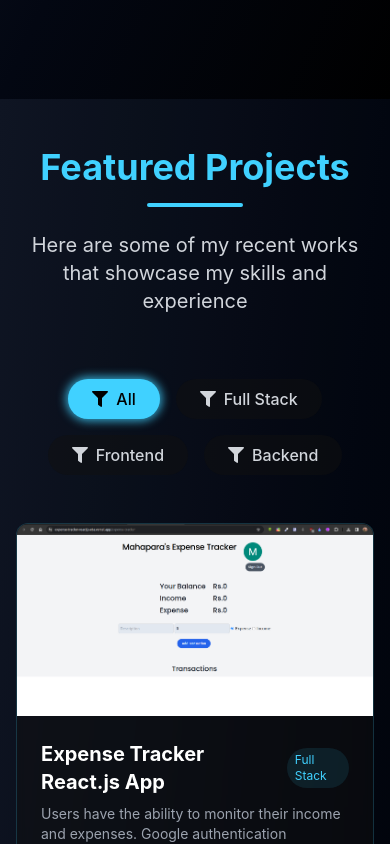
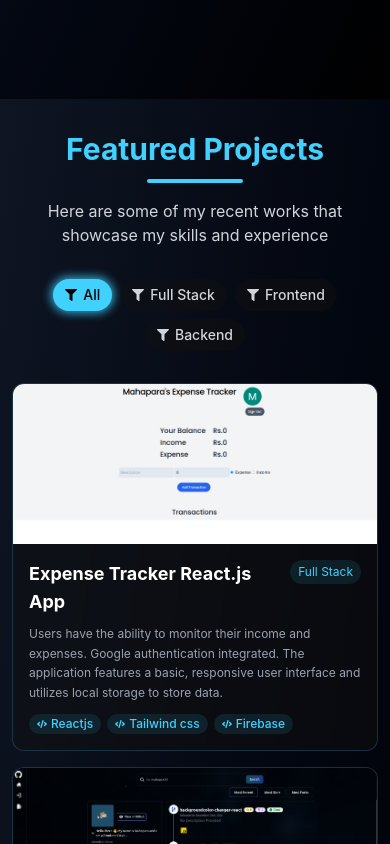
Before and after one commit to mahapara24/portfolio, a React (Vite) app: page /projects in a window 390 px wide. Shown: the part 6840-7684 px from the top of the page. Built offline with nearby package versions, Linux system fonts and the light colour scheme.

Commit message:
certificate section updated

```diff
--- a/src/components/Project/Projects.jsx
+++ b/src/components/Project/Projects.jsx
@@ -125,19 +125,19 @@ const Projects = () => {
         <div className="absolute inset-0 bg-[radial-gradient(circle_at_center,_var(--tw-gradient-stops))] from-custom-red/20 via-transparent to-transparent animate-pulse"></div>
       </div>
 
-      <div className="w-full max-w-7xl mx-auto px-4 py-12 md:py-16 relative z-10">
+      <div className="w-full max-w-7xl mx-auto px-3 sm:px-4 py-8 sm:py-12 md:py-16 relative z-10">
         <motion.div
           initial={{ opacity: 0, y: -20 }}
           whileInView={{ opacity: 1, y: 0 }}
           transition={{ duration: 0.6 }}
           viewport={{ once: true }}
-          className="text-center mb-16"
+          className="text-center mb-8 sm:mb-12 md:mb-16"
         >
-          <h2 className="text-4xl md:text-5xl font-bold text-custom-red mb-4">
+          <h2 className="text-3xl sm:text-4xl md:text-5xl font-bold text-custom-red mb-3 sm:mb-4">
             Featured Projects
           </h2>
-          <div className="w-24 h-1 bg-custom-red mx-auto rounded-full mb-6"></div>
-          <p className="text-xl text-gray-300 max-w-2xl mx-auto">
+          <div className="w-24 h-1 bg-custom-red mx-auto rounded-full mb-4 sm:mb-6"></div>
+          <p className="text-base sm:text-lg md:text-xl text-gray-300 max-w-2xl mx-auto px-4">
             Here are some of my recent works that showcase my skills and experience
           </p>
         </motion.div>
@@ -148,7 +148,7 @@ const Projects = () => {
           whileInView={{ opacity: 1, y: 0 }}
           transition={{ duration: 0.6 }}
           viewport={{ once: true }}
-          className="flex justify-center gap-4 mb-12 flex-wrap"
+          className="flex justify-center gap-2 sm:gap-4 mb-8 sm:mb-12 flex-wrap px-2"
         >
           {categories.map((category) => (
             <motion.button
@@ -156,12 +156,12 @@ const Projects = () => {
               whileHover={{ scale: 1.05 }}
               whileTap={{ scale: 0.95 }}
               onClick={() => setActiveFilter(category)}
-              className={`px-6 py-2 rounded-full font-medium transition-all duration-300 flex items-center gap-2
+              className={`px-3 sm:px-6 py-1.5 sm:py-2 rounded-full text-sm sm:text-base font-medium transition-all duration-300 flex items-center gap-1.5 sm:gap-2 touch-manipulation
                 ${activeFilter === category
                   ? 'bg-custom-red text-black shadow-glow-custom-red'
                   : 'bg-dark-gray/50 text-gray-300 hover:bg-custom-red/20'}`}
             >
-              <FaFilter className="h-4 w-4" />
+              <FaFilter className="h-3 w-3 sm:h-4 sm:w-4" />
               {category}
             </motion.button>
           ))}
@@ -174,7 +174,7 @@ const Projects = () => {
             animate={{ opacity: 1, y: 0 }}
             exit={{ opacity: 0, y: -20 }}
             transition={{ duration: 0.3 }}
-            className="grid grid-cols-1 md:grid-cols-2 lg:grid-cols-3 gap-8"
+            className="grid grid-cols-1 sm:grid-cols-1 md:grid-cols-2 lg:grid-cols-3 gap-4 sm:gap-6 md:gap-8"
           >
             {filteredProjects.map((portfolio, index) => (
               <motion.div
@@ -182,13 +182,13 @@ const Projects = () => {
                 initial={{ opacity: 0, y: 50 }}
                 whileInView={{ opacity: 1, y: 0 }}
                 transition={{ duration: 0.5, delay: index * 0.1 }}
-                viewport={{ once: true }}
+                viewport={{ once: true, margin: "-50px" }}
                 whileHover={{ y: -10 }}
                 onHoverStart={() => setHoveredProject(portfolio.id)}
                 onHoverEnd={() => setHoveredProject(null)}
-                className="group relative"
+                className="group relative w-full"
               >
-                <div className="bg-dark-gray/50 backdrop-blur-sm rounded-xl overflow-hidden border border-custom-red/20 hover:border-custom-red/40 transition-all duration-300">
+                <div className="bg-dark-gray/50 backdrop-blur-sm rounded-xl overflow-hidden border border-custom-red/20 hover:border-custom-red/40 transition-all duration-300 h-full flex flex-col">
                   {/* Project Image with Enhanced Hover Effect */}
                   <div className="relative overflow-hidden">
                     <motion.img
@@ -196,25 +196,26 @@ const Projects = () => {
                       transition={{ duration: 0.3 }}
                       src={portfolio.src}
                       alt={portfolio.title}
-                      className="w-full h-48 object-cover"
+                      className="w-full h-40 sm:h-48 md:h-52 object-cover"
                     />
                     <motion.div
                       initial={{ opacity: 0 }}
                       animate={{ opacity: hoveredProject === portfolio.id ? 1 : 0 }}
                       transition={{ duration: 0.3 }}
-                      className="absolute inset-0 bg-gradient-to-t from-dark-gray/90 to-transparent"
+                      className="absolute inset-0 bg-gradient-to-t from-dark-gray/95 to-transparent"
                     >
-                      <div className="absolute bottom-4 left-4 right-4 flex gap-2">
+                      <div className="absolute bottom-2 sm:bottom-4 left-2 sm:left-4 right-2 sm:right-4 flex gap-2">
                         <motion.a
                           whileHover={{ scale: 1.1 }}
                           whileTap={{ scale: 0.9 }}
                           href={portfolio.demoto}
                           target="_blank"
                           rel="noopener noreferrer"
-                          className="flex-1 bg-custom-red text-black px-4 py-2 rounded-lg text-center font-medium hover:bg-custom-red/90 transition-colors duration-300"
+                          className="flex-1 bg-custom-red text-black px-2 sm:px-4 py-1.5 sm:py-2 rounded-lg text-center text-xs sm:text-sm font-medium hover:bg-custom-red/90 transition-colors duration-300 touch-manipulation flex items-center justify-center gap-1"
                         >
-                          <FaExternalLinkAlt className="inline-block mr-2" />
-                          Live Demo
+                          <FaExternalLinkAlt className="h-3 w-3 sm:h-4 sm:w-4" />
+                          <span className="hidden sm:inline">Live Demo</span>
+                          <span className="sm:hidden">Demo</span>
                         </motion.a>
                         <motion.a
                           whileHover={{ scale: 1.1 }}
@@ -222,29 +223,30 @@ const Projects = () => {
                           href={portfolio.codeto}
                           target="_blank"
                           rel="noopener noreferrer"
-                          className="flex-1 bg-dark-gray text-custom-red px-4 py-2 rounded-lg text-center font-medium hover:bg-custom-red/10 transition-colors duration-300"
+                          className="flex-1 bg-dark-gray text-custom-red px-2 sm:px-4 py-1.5 sm:py-2 rounded-lg text-center text-xs sm:text-sm font-medium hover:bg-custom-red/10 transition-colors duration-300 touch-manipulation flex items-center justify-center gap-1"
                         >
-                          <FaGithub className="inline-block mr-2" />
-                          View Code
+                          <FaGithub className="h-3 w-3 sm:h-4 sm:w-4" />
+                          <span className="hidden sm:inline">View Code</span>
+                          <span className="sm:hidden">Code</span>
                         </motion.a>
                       </div>
                     </motion.div>
                   </div>
 
                   {/* Project Content with Enhanced Styling */}
-                  <div className="p-6">
-                    <div className="flex items-center justify-between mb-2">
-                      <h3 className="text-xl font-bold text-white group-hover:text-custom-red transition-colors duration-300">
+                  <div className="p-4 sm:p-6 flex-1 flex flex-col">
+                    <div className="flex items-start justify-between mb-2 gap-2">
+                      <h3 className="text-lg sm:text-xl font-bold text-white group-hover:text-custom-red transition-colors duration-300 flex-1 break-words">
                         {portfolio.title}
                       </h3>
-                      <span className="text-xs px-2 py-1 rounded-full bg-custom-red/10 text-custom-red">
+                      <span className="text-xs px-2 py-1 rounded-full bg-custom-red/10 text-custom-red flex-shrink-0">
                         {portfolio.category}
                       </span>
                     </div>
-                    <p className="text-gray-400 mb-4 text-sm">
+                    <p className="text-gray-400 mb-3 sm:mb-4 text-xs sm:text-sm leading-relaxed flex-1">
                       {portfolio.description}
                     </p>
-                    <div className="flex flex-wrap gap-2">
+                    <div className="flex flex-wrap gap-1.5 sm:gap-2">
                       {portfolio.technologies.map((tech, techIndex) => (
                         <motion.span
                           key={techIndex}
@@ -253,9 +255,9 @@ const Projects = () => {
                           transition={{ duration: 0.3, delay: techIndex * 0.1 }}
                           viewport={{ once: true }}
                           whileHover={{ scale: 1.05, backgroundColor: "rgba(255, 0, 0, 0.2)" }}
-                          className="bg-custom-red/10 text-custom-red px-3 py-1 rounded-full text-sm font-medium flex items-center gap-1 transition-colors duration-300"
+                          className="bg-custom-red/10 text-custom-red px-2 sm:px-3 py-0.5 sm:py-1 rounded-full text-xs sm:text-sm font-medium flex items-center gap-1 transition-colors duration-300"
                         >
-                          <FaCode className="h-3 w-3" />
+                          <FaCode className="h-2.5 w-2.5 sm:h-3 sm:w-3" />
                           {tech}
                         </motion.span>
                       ))}
@@ -273,7 +275,7 @@ const Projects = () => {
           whileInView={{ opacity: 1, y: 0 }}
           transition={{ duration: 0.6, delay: 0.5 }}
           viewport={{ once: true }}
-          className="mt-16 text-center"
+          className="mt-8 sm:mt-12 md:mt-16 text-center px-4"
         >
           <motion.a
             whileHover={{ scale: 1.05, boxShadow: "0 0 20px rgba(255, 0, 0, 0.5)" }}
@@ -281,10 +283,11 @@ const Projects = () => {
             href="https://github.com/mahapara24"
             target="_blank"
             rel="noopener noreferrer"
-            className="inline-flex items-center gap-2 px-8 py-3 bg-custom-red text-black font-semibold rounded-lg shadow-glow-custom-red hover:bg-custom-red/90 transition-all duration-300"
+            className="inline-flex items-center gap-2 px-4 sm:px-8 py-2.5 sm:py-3 bg-custom-red text-black text-sm sm:text-base font-semibold rounded-lg shadow-glow-custom-red hover:bg-custom-red/90 transition-all duration-300 touch-manipulation"
           >
-            <FaGithub className="h-5 w-5" />
-            View More Projects on GitHub
+            <FaGithub className="h-4 w-4 sm:h-5 sm:w-5" />
+            <span className="hidden sm:inline">View More Projects on GitHub</span>
+            <span className="sm:hidden">More on GitHub</span>
           </motion.a>
         </motion.div>
       </div>
```
